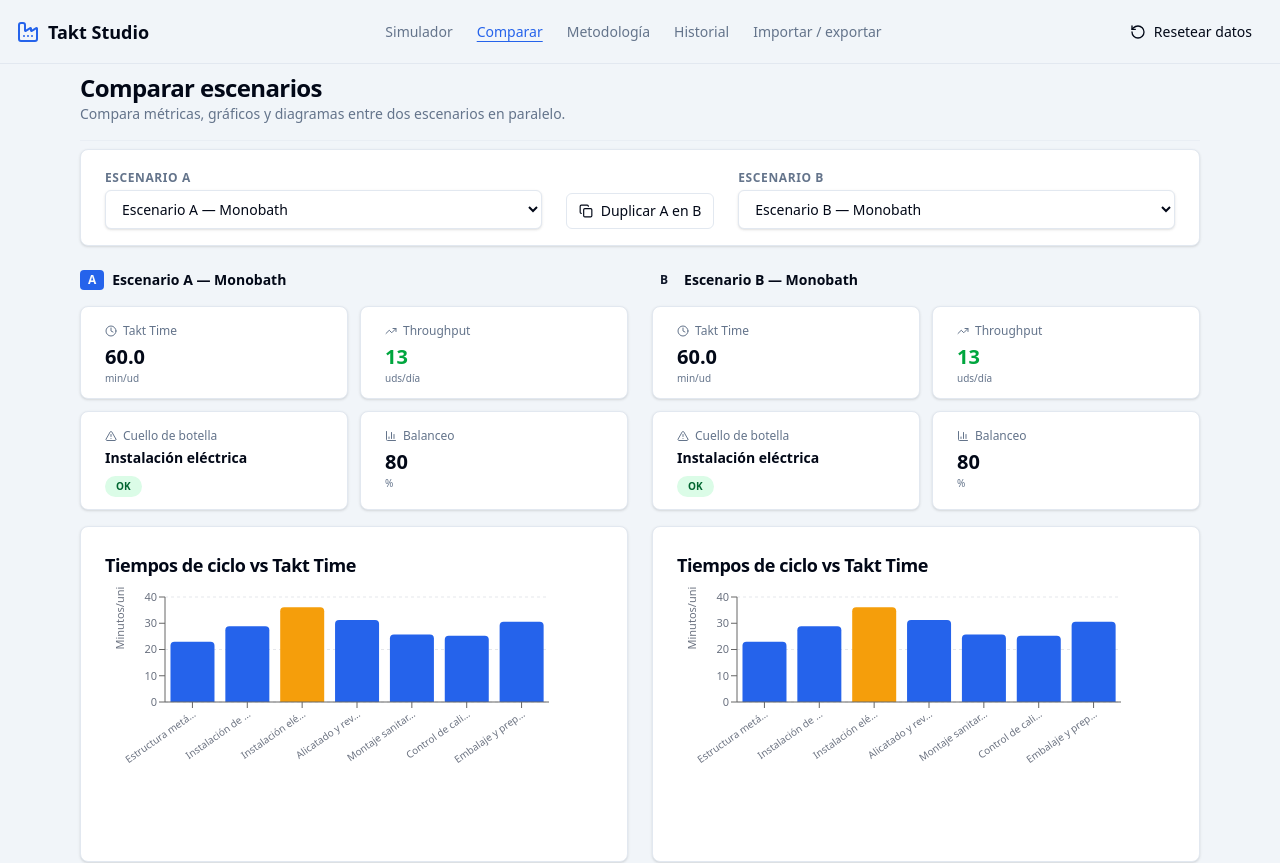
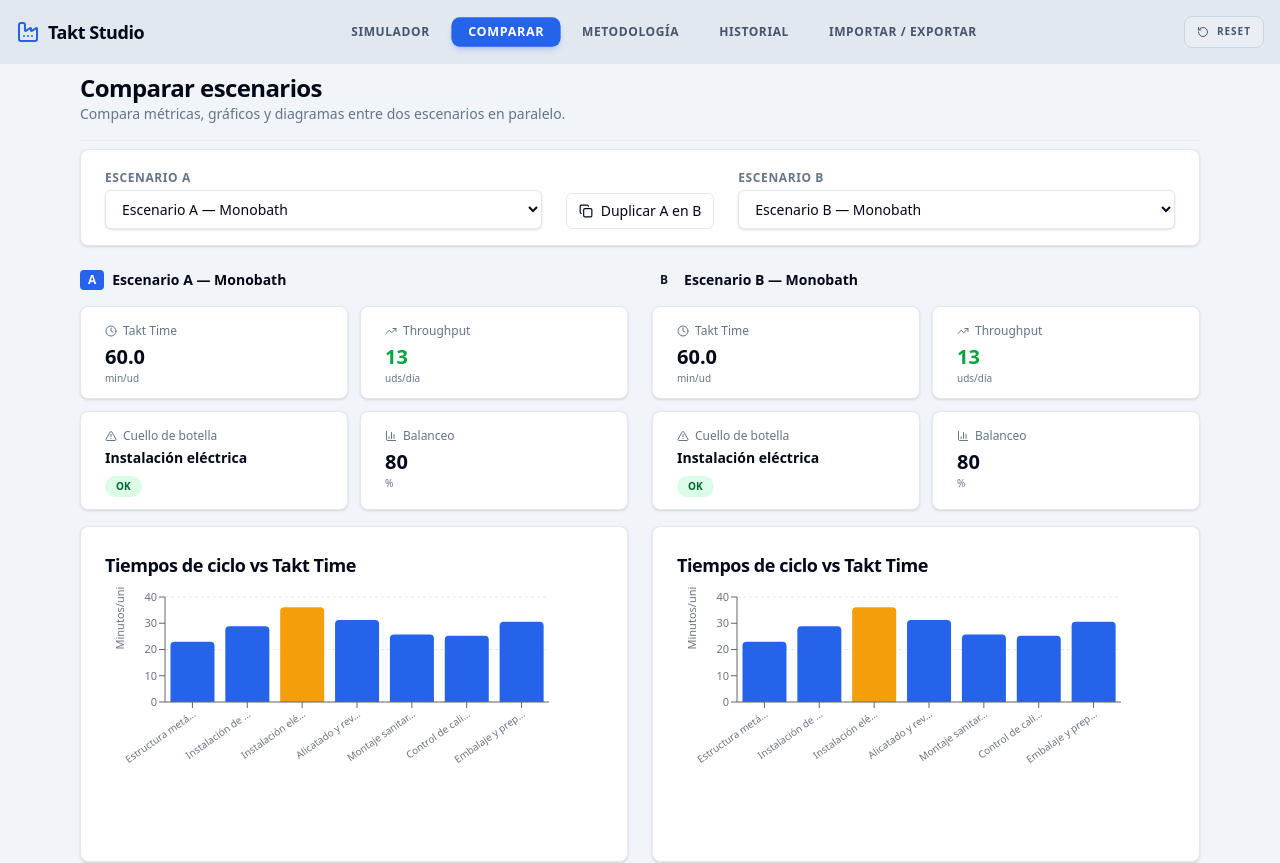
Before and after one commit to markusx5622/takt-studio, a Next.js app: page /comparar in a window 1280 px wide. Shown: the top 863 px of the page. Built offline with nearby package versions, Linux system fonts and the light colour scheme.

Commit message:
style: darken header and make nav buttons more sophisticated with rounded blue boxes

```diff
--- a/components/Header.tsx
+++ b/components/Header.tsx
@@ -28,29 +28,29 @@ export default function Header() {
   return (
     <>
       <header className={cn(
-        "sticky top-0 z-50 h-16 w-full border-b transition-colors",
-        pathname === "/" ? "bg-background" : "bg-[#f1f5f9]"
+        "sticky top-0 z-50 h-16 w-full border-b transition-colors backdrop-blur-md",
+        pathname === "/" ? "bg-background/80" : "bg-[#e2e8f0]"
       )}>
         <div className="flex h-full items-center px-4">
           <Link
             href="/"
-            className="flex items-center gap-2 text-foreground transition-colors hover:text-primary"
+            className="flex items-center gap-2 text-foreground transition-all hover:opacity-80"
           >
             <Factory className="h-6 w-6 text-primary" />
-            <span className="text-lg font-bold">Takt Studio</span>
+            <span className="text-lg font-bold tracking-tight">Takt Studio</span>
           </Link>
 
           {pathname !== "/" && (
-            <nav className="hidden flex-1 justify-center gap-6 md:flex">
+            <nav className="hidden flex-1 justify-center gap-2 md:flex">
               {navLinks.map(({ href, label }) => (
                 <Link
                   key={href}
                   href={href}
                   className={cn(
-                    "text-sm font-medium transition-colors hover:text-primary",
+                    "relative flex items-center justify-center rounded-lg px-4 py-1.5 text-xs font-bold uppercase tracking-wider transition-all",
                     pathname === href
-                      ? "text-primary underline underline-offset-4"
-                      : "text-muted-foreground"
+                      ? "bg-primary text-white shadow-md shadow-primary/20 scale-105"
+                      : "text-slate-600 hover:bg-slate-300/50 hover:text-slate-900"
                   )}
                 >
                   {label}
@@ -61,9 +61,14 @@ export default function Header() {
 
           {pathname !== "/" && (
             <div className="ml-auto">
-              <Button variant="ghost" size="sm" onClick={handleReset}>
-                <RotateCcw className="h-4 w-4 md:mr-2" />
-                <span className="hidden md:inline">Resetear datos</span>
+              <Button
+                variant="outline"
+                size="sm"
+                onClick={handleReset}
+                className="h-8 rounded-lg border-slate-300 bg-slate-100/50 text-[10px] font-bold uppercase tracking-widest text-slate-600 hover:bg-slate-200 hover:text-slate-900"
+              >
+                <RotateCcw className="h-3 w-3 md:mr-2" />
+                <span className="hidden md:inline">Reset</span>
               </Button>
             </div>
           )}
@@ -71,18 +76,20 @@ export default function Header() {
       </header>
 
       {pathname !== "/" && (
-        <nav className="fixed bottom-0 left-0 right-0 z-50 flex border-t bg-[#f1f5f9] md:hidden">
+        <nav className="fixed bottom-0 left-0 right-0 z-50 flex border-t bg-[#e2e8f0] pb-safe md:hidden">
           {navLinks.map(({ href, label, icon: Icon }) => (
             <Link
               key={href}
               href={href}
               className={cn(
-                "flex flex-1 flex-col items-center gap-1 py-3 text-xs font-medium transition-colors",
-                pathname === href ? "text-primary" : "text-muted-foreground"
+                "flex flex-1 flex-col items-center gap-1 py-3 text-[10px] font-bold uppercase tracking-widest transition-all",
+                pathname === href
+                  ? "bg-primary text-white shadow-[0_-4px_12px_rgba(0,0,0,0.05)]"
+                  : "text-slate-500"
               )}
             >
               <Icon className="h-5 w-5" />
-              {label}
+              {label.split(" ")[0]}
             </Link>
           ))}
         </nav>
```
